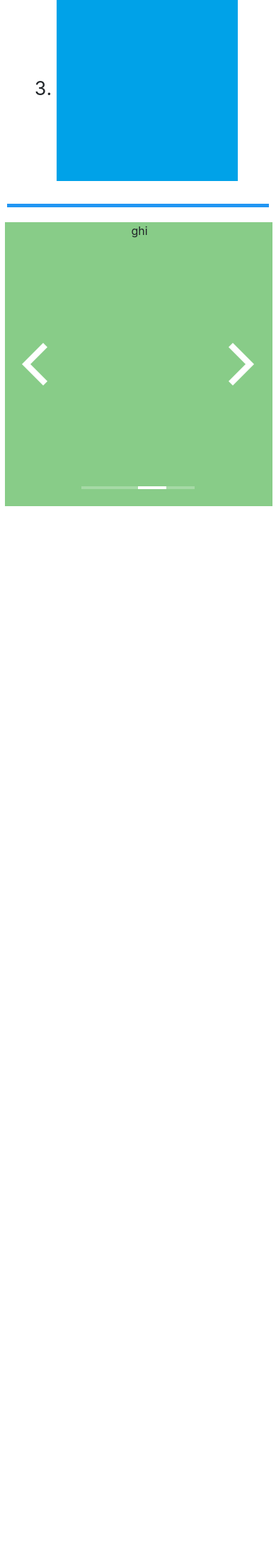
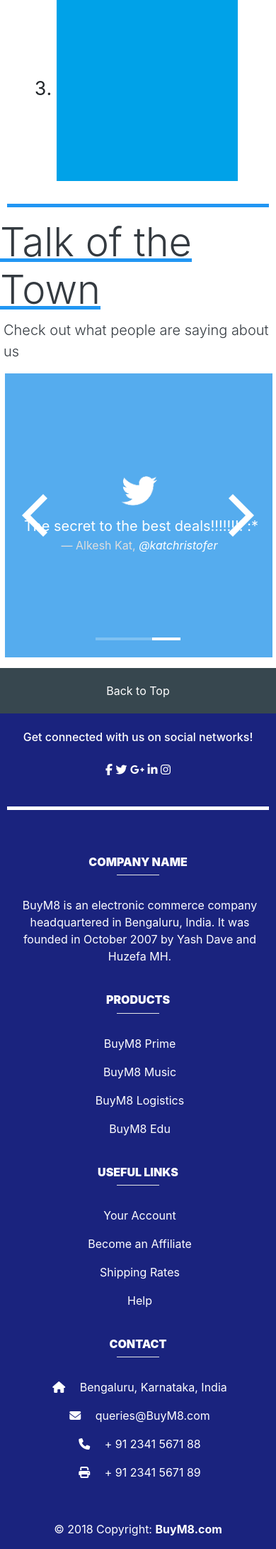
Before and after one commit to Amorpheuz/AWT-Project, a PHP site: page / in a window 390 px wide. Shown: the part 4188-6370 px from the top of the page at 71% size. Before the commit the page ends 4901 px from the top, so only its background shows below. Run offline with PHP 8.4, Linux system fonts and the light colour scheme; some libraries are stand-ins or nearby versions.

Commit message:
Completed Footer

```diff
--- a/css/custom.css
+++ b/css/custom.css
@@ -16,14 +16,19 @@
     font-size: 20pt;
 }
 .review-row{
-
+    color: white;
+}
+.review-row .blockquote-footer{
+    color: #dfdede;
 }
 .review-row div.carousel-cell{
     width: 100%;
     height: 400px;
     margin-right: 10px;
-    background: #8C8;
     border-radius: 0px;
+}
+.review-row a{
+    color: white;
 }
 .review-row .flickity-button {
   background: transparent;
@@ -191,3 +196,9 @@
     color: #2196F3; /* old IE */
     background-color: #2196F3;
 }
+footer a{
+    color: inherit;
+}
+footer a:hover{
+    color: inherit;
+}
--- a/index.html
+++ b/index.html
@@ -27,7 +27,7 @@
 </head>
 
 <body>
-    <nav class="navbar navbar-expand-lg navbar-dark bg-dark">
+    <nav id="top" class="navbar navbar-expand-lg navbar-dark bg-dark">
         <a class="navbar-brand mb-0 h1" href="#">
             <img src="images/logo.png" height="30" class="d-inline-block align-top" alt=""> BuyM8
         </a>
@@ -274,16 +274,209 @@
     </div>
     <div class="row">
         <div class="col-lg-12 review-row">
+            <h1 class="display-4 text-under text-dark">
+                Talk of the Town
+            </h1>
+            <p class="lead text-dark">Check out what people are saying about us</p>
             <div class="carousel-container">
                 <div class="main-carousel" data-flickity='{ "wrapAround": true, "autoPlay": true}'>
-                    <div class="carousel-cell d-flex justify-content-center">abc</div>
-                    <div class="carousel-cell d-flex justify-content-center">def</div>
-                    <div class="carousel-cell d-flex justify-content-center">ghi</div>
-                    <div class="carousel-cell d-flex justify-content-center">abc</div>
+                    <div class="carousel-cell d-flex justify-content-center" style="background: #55ACEE">
+                        <table style="width:100%; height:100%">
+                            <tr>
+                                <td class="align-middle">
+                                    <blockquote class="blockquote text-center">
+                                        <img src="images/twitter.png" class="mw-100" alt="Twitter" style="margin:-40px;height:150px;">
+                                        <p class="mb-0">Dope stuff, best discounts.</p>
+                                        <footer class="blockquote-footer">Huzefa BMX,
+                                            <cite title="Source Title"><a href="https://twitter.com/huzon1st">@huzon1st</a></cite>
+                                        </footer>
+                                    </blockquote>
+                                </td>
+                            </tr>
+                        </table>
+                    </div>
+                    <div class="carousel-cell d-flex justify-content-center" style="background: #3B5998">
+                        <table style="width:100%; height:100%">
+                            <tr>
+                                <td class="align-middle">
+                                    <blockquote class="blockquote text-center">
+                                        <img src="images/fb.png" class="mw-100" alt="Facebook" style="height:60px;">
+                                        <p class="mb-0">Literally the best of the best online vendors in India</p>
+                                        <footer class="blockquote-footer">Rahim Rehman,
+                                            <cite title="Source Title"><a href="https://www.facebook.com/TimesofIndia/">Times of India</a></cite>
+                                        </footer>
+                                    </blockquote>
+                                </td>
+                            </tr>
+                        </table>
+                    </div>
+                    <div class="carousel-cell d-flex justify-content-center" style="background: #55ACEE">
+                        <table style="width:100%; height:100%">
+                            <tr>
+                                <td class="align-middle">
+                                    <blockquote class="blockquote text-center">
+                                        <img src="images/twitter.png" class="mw-100" alt="Twitter" style="margin:-40px;height:150px;">
+                                        <p class="mb-0">The secret to the best deals!!!!!!!! :*</p>
+                                        <footer class="blockquote-footer">Alkesh Kat,
+                                            <cite title="Source Title"><a href="https://twitter.com/katchristofer">@katchristofer</a></cite>
+                                        </footer>
+                                    </blockquote>
+                                </td>
+                            </tr>
+                        </table>
+                    </div>
                 </div>
             </div>
         </div>
     </div>
+    <div class="row" style="margin-top: 10px;">
+        <div class="col-lg-12 d-flex justify-content-center" style="background-color: #37474F; padding: 20px;">
+            <a href="index.html#top" style="color: white;"> Back to Top</a>
+        </div>
+    </div>
+    <!--Footer-->
+    <footer class="page-footer font-small unique-color-dark pt-0 text-white" style="background-color:#1A237E;">
+
+        <div style="background-color: #1A237E;">
+            <div class="container">
+                <!--Grid row-->
+                <div class="row py-4 d-flex align-items-center">
+
+                    <!--Grid column-->
+                    <div class="col-md-6 col-lg-5 text-center text-md-left mb-4 mb-md-0">
+                        <h6 class="mb-0 white-text">Get connected with us on social networks!</h6>
+                    </div>
+                    <!--Grid column-->
+
+                    <!--Grid column-->
+                    <div class="col-md-6 col-lg-7 text-center text-md-right">
+                        <!--Facebook-->
+                        <a class="fb-ic ml-0" href="#">
+                            <i class="fa fa-facebook white-text mr-lg-4"> </i>
+                        </a>
+                        <!--Twitter-->
+                        <a class="tw-ic" href="#">
+                            <i class="fa fa-twitter white-text mr-lg-4"> </i>
+                        </a>
+                        <!--Google +-->
+                        <a class="gplus-ic" href="#">
+                            <i class="fa fa-google-plus white-text mr-lg-4"> </i>
+                        </a>
+                        <!--Linkedin-->
+                        <a class="li-ic" href="#">
+                            <i class="fa fa-linkedin white-text mr-lg-4"> </i>
+                        </a>
+                        <!--Instagram-->
+                        <a class="ins-ic" href="#">
+                            <i class="fa fa-instagram white-text mr-lg-4"> </i>
+                        </a>
+                    </div>
+                    <!--Grid column-->
+
+                </div>
+                <!--Grid row-->
+            </div>
+        </div>
+        <div class="row" style="background-color:#1A237E;">
+            <div class="col-lg-12">
+                <center>
+                    <hr class="hr-main" width="95%" style="color:white; background-color: white;">
+                </center>
+            </div>
+        </div>
+        <!--Footer Links-->
+        <div class="container mt-5 mb-4 text-center text-md-left" >
+            <div class="row mt-3">
+
+                <!--First column-->
+                <div class="col-md-3 col-lg-4 col-xl-3 mb-4">
+                    <h6 class="text-uppercase font-weight-bold">
+                        <strong>Company name</strong>
+                    </h6>
+                    <hr class="accent-2 mb-4 mt-0 d-inline-block mx-auto" style="width: 60px; background-color: white;">
+                    <p>BuyM8 is an electronic commerce company headquartered in Bengaluru, India. It was founded in October 2007 by Yash Dave
+                        and Huzefa MH.</p>
+                </div>
+                <!--/.First column-->
+
+                <!--Second column-->
+                <div class="col-md-2 col-lg-2 col-xl-2 mx-auto mb-4">
+                    <h6 class="text-uppercase font-weight-bold">
+                        <strong>Products</strong>
+                    </h6>
+                    <hr class="deep-purple accent-2 mb-4 mt-0 d-inline-block mx-auto" style="width: 60px; background-color: white;">
+                    <p>
+                        <a href="#!">BuyM8 Prime</a>
+                    </p>
+                    <p>
+                        <a href="#!">BuyM8 Music</a>
+                    </p>
+                    <p>
+                        <a href="#!">BuyM8 Logistics</a>
+                    </p>
+                    <p>
+                        <a href="#!">BuyM8 Edu</a>
+                    </p>
+                </div>
+                <!--/.Second column-->
+
+                <!--Third column-->
+                <div class="col-md-3 col-lg-2 col-xl-2 mx-auto mb-4">
+                    <h6 class="text-uppercase font-weight-bold">
+                        <strong>Useful links</strong>
+                    </h6>
+                    <hr class="deep-purple accent-2 mb-4 mt-0 d-inline-block mx-auto" style="width: 60px; background-color: white;">
+                    <p>
+                        <a href="#!">Your Account</a>
+                    </p>
+                    <p>
+                        <a href="#!">Become an Affiliate</a>
+                    </p>
+                    <p>
+                        <a href="#!">Shipping Rates</a>
+                    </p>
+                    <p>
+                        <a href="#!">Help</a>
+                    </p>
+                </div>
+                <!--/.Third column-->
+
+                <!--Fourth column-->
+                <div class="col-md-4 col-lg-3 col-xl-3">
+                    <h6 class="text-uppercase font-weight-bold">
+                        <strong>Contact</strong>
+                    </h6>
+                    <hr class="deep-purple accent-2 mb-4 mt-0 d-inline-block mx-auto" style="width: 60px; background-color: white;">
+                    <p>
+                        <i class="fa fa-home mr-3"></i> Bengaluru, Karnataka, India
+                    </p>
+                    <p>
+                        <i class="fa fa-envelope mr-3"></i> queries@BuyM8.com
+                    </p>
+                    <p>
+                        <i class="fa fa-phone mr-3"></i> + 91 2341 5671 88
+                    </p>
+                    <p>
+                        <i class="fa fa-print mr-3"></i> + 91 2341 5671 89
+                    </p>
+                </div>
+                <!--/.Fourth column-->
+
+            </div>
+        </div>
+        <!--/.Footer Links-->
+
+        <!-- Copyright-->
+        <div class="footer-copyright py-3 text-center">
+            © 2018 Copyright:
+            <a href="#">
+                <strong> BuyM8.com</strong>
+            </a>
+        </div>
+        <!--/.Copyright -->
+
+    </footer>
+    <!--/.Footer-->
 </div>
 </body>
 
```
Also changed, not shown: images/fb.png (added), images/twitter.png (added).
